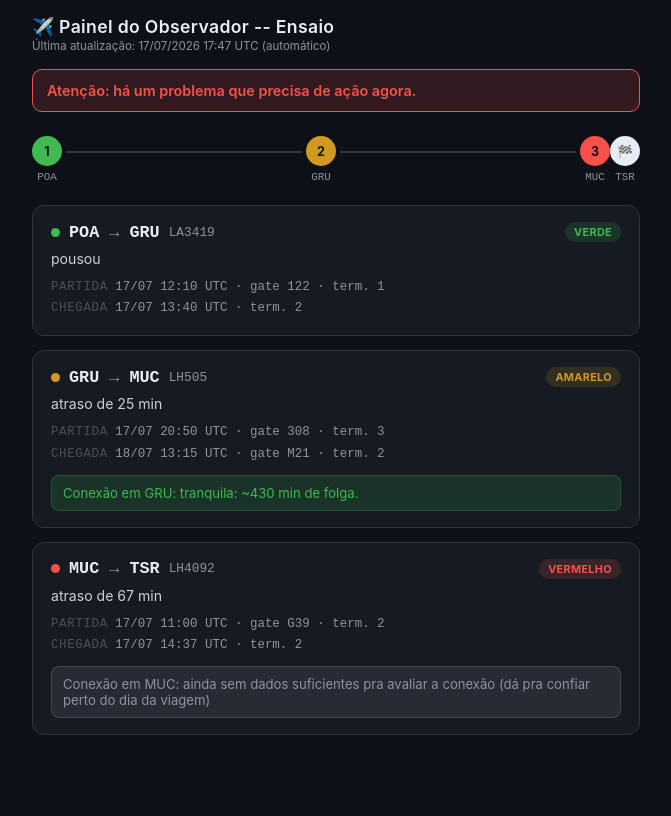
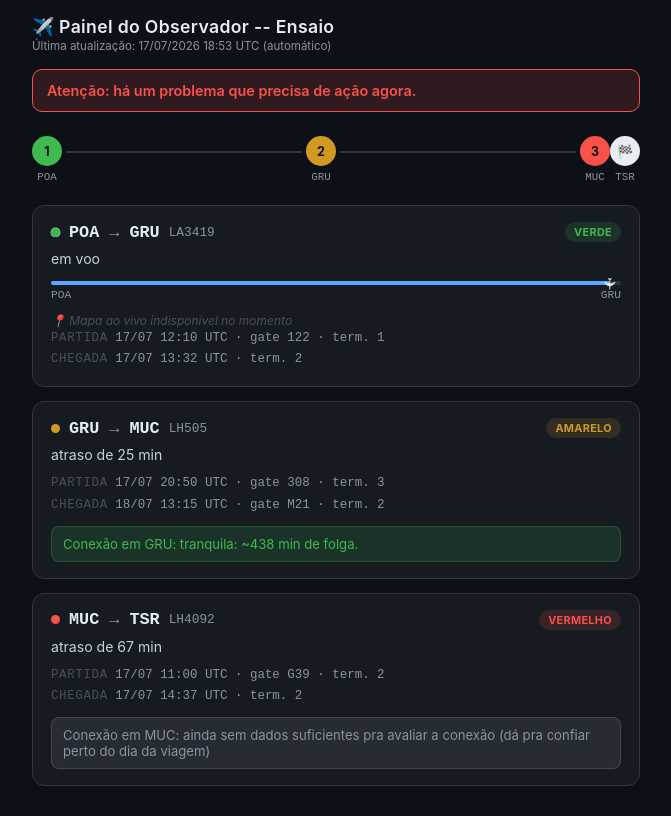
Before and after one commit to cristianojrambo-web/voo100, a plain HTML site: page docs/index.html in a window 1280 px wide. Shown: the whole page, without its empty margins (304-975 px from the left). Drawn offline with nearby package versions, Linux system fonts and the light colour scheme.

Commit message:
Atualiza status do voo [skip ci]

```diff
--- a/docs/index.html
+++ b/docs/index.html
@@ -68,7 +68,7 @@
 </head>
 <body>
   <h1>✈️ Painel do Observador -- Ensaio</h1>
-  <div class="atualizado">Última atualização: 17/07/2026 17:47 UTC (automático)</div>
+  <div class="atualizado">Última atualização: 17/07/2026 18:53 UTC (automático)</div>
 
   <div class="banner" style="background:rgba(248,81,73,0.15);color:#f85149">Atenção: há um problema que precisa de ação agora.</div>
 
@@ -77,16 +77,16 @@
 
     <div class="card">
       <div class="card-header">
-        <span class="dot" style="background:#3fb950"></span>
+        <span class="dot dot-pulse" style="background:#3fb950"></span>
         <span class="rota">POA <span class="seta">&rarr;</span> GRU</span>
         <span class="voo">LA3419</span>
         <span class="badge" style="background:rgba(63,185,80,0.15);color:#3fb950">VERDE</span>
       </div>
-      <div class="motivo">pousou</div>
+      <div class="motivo">em voo</div>
+      <div class='progresso'><div class='progresso-trilho'><div class='progresso-fill' style='width:98%'></div><div class='progresso-aviao' style='left:98%'>&#9992;</div></div><div class='progresso-labels'><span>POA</span><span>GRU</span></div></div>
+      <div class='mapa-indisponivel'>📍 Mapa ao vivo indisponível no momento</div>
 
-
-
-      <div class='detalhe'><span class='detalhe-label'>PARTIDA</span> 17/07 12:10 UTC · gate 122 · term. 1</div><div class='detalhe'><span class='detalhe-label'>CHEGADA</span> 17/07 13:40 UTC · term. 2</div>
+      <div class='detalhe'><span class='detalhe-label'>PARTIDA</span> 17/07 12:10 UTC · gate 122 · term. 1</div><div class='detalhe'><span class='detalhe-label'>CHEGADA</span> 17/07 13:32 UTC · term. 2</div>
 
     </div>
 
@@ -103,7 +103,7 @@
 
 
       <div class='detalhe'><span class='detalhe-label'>PARTIDA</span> 17/07 20:50 UTC · gate 308 · term. 3</div><div class='detalhe'><span class='detalhe-label'>CHEGADA</span> 18/07 13:15 UTC · gate M21 · term. 2</div>
-      <div class='conexao' style='background:rgba(63,185,80,0.15);color:#3fb950;border-color:#3fb95044'>Conexão em GRU: tranquila: ~430 min de folga.</div>
+      <div class='conexao' style='background:rgba(63,185,80,0.15);color:#3fb950;border-color:#3fb95044'>Conexão em GRU: tranquila: ~438 min de folga.</div>
     </div>
 
 
```
Also changed, not shown: flight_watch_state.json (+4 -4 lines).
